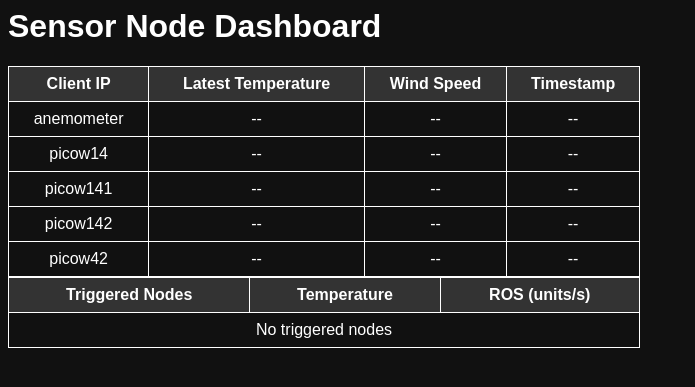
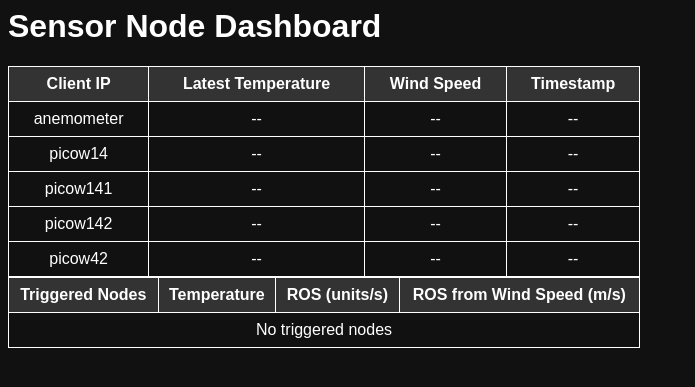
Before and after one commit to Josephine-Y/PraxisIII, a Flask app: page / in a window 1280 px wide. Shown: the top 387 px of the page, without its empty margins (0-695 px from the left). Run offline with Flask 3, Linux system fonts and the light colour scheme; data that the repository does not hold is empty; some libraries are stand-ins or nearby versions.

Commit message:
Add ROS calculated from wind speed

```diff
--- a/flask-api/app.py
+++ b/flask-api/app.py
@@ -107,7 +107,7 @@ def get_node_location(node):
     elif node == "picow142":
         return (0.0, 1.0)
     elif node == "picow42":
-        return (1.0, 1.0)
+        return (6.0, 6.0)
     else:
         return (0.0, 0.0)
 
@@ -120,6 +120,10 @@ def update_last_hot_times():
         return
     latest_data = latest_data.get_json()
 
+    COOLDOWN_SECONDS = 10
+
+    now = datetime.now(timezone.utc).timestamp()
+
     for node, values in latest_data.items():
         temp = values.get("temperature")
         ts = values.get("timestamp")
@@ -129,8 +133,13 @@ def update_last_hot_times():
         if temp >= TEMP_THRESHOLD:
             last_hot_time[node] = {"timestamp": ts, "temperature": temp}
         else:
-            # Remove node after falling below threshold
-            last_hot_time.pop(node, None)
+            # Cooldown period after a node falls below threshold before defaulting ros to 0
+            if node in last_hot_time:
+                last_seen = last_hot_time[node]["timestamp"]
+                if now - last_seen > COOLDOWN_SECONDS:
+                    last_hot_time.pop(node, None)
+
+
 
 # Calculate ROS
 def calculate_ros():
@@ -149,7 +158,7 @@ def calculate_ros():
         x1, y1 = get_node_location(node1)
         x2, y2 = get_node_location(node2)
         d = math.hypot(x2 - x1, y2 - y1)
-        dt = abs(t2 - t1)
+        dt = max(abs(t2 - t1), 0.001)  # avoid zero
         if dt == 0:
             return 0.0, 2, triggered_nodes
         ros = d / dt
@@ -170,6 +179,16 @@ def get_rate_of_spread():
     update_last_hot_times()
     rate_of_spread, hot_nodes_count, triggered_nodes_list = calculate_ros()
 
+    latest_data = get_latest_data()
+    if latest_data.status_code != 200:
+        print("Error fetching latest data")
+        return
+    latest_data = latest_data.get_json()
+    anemometer_data = latest_data.get("anemometer", {})
+    wind_speed = anemometer_data.get("wind_speed")
+
+    ros_wind = wind_speed * 0.1 if isinstance(wind_speed, (int, float)) else 0.0
+
     # Include triggered nodes and their latest temperatures
     triggered_nodes_info = [
         {"node": node, "temperature": last_hot_time[node]["temperature"]}
@@ -178,7 +197,8 @@ def get_rate_of_spread():
 
     return jsonify({
         "rate_of_spread": rate_of_spread,
-        "triggered_nodes": triggered_nodes_info
+        "triggered_nodes": triggered_nodes_info,
+        "ros_wind": ros_wind
     })
 
 # MQTT Callback Methods
--- a/flask-api/templates/webpage.html
+++ b/flask-api/templates/webpage.html
@@ -21,7 +21,7 @@
             </table>
 
             <table>
-                <tr><th>Triggered Nodes</th><th>Temperature</th><th>ROS (units/s)</th></tr>
+                <tr><th>Triggered Nodes</th><th>Temperature</th><th>ROS (units/s)</th><th>ROS from Wind Speed (m/s)</th></tr>
                 <tbody id="ros-body"></tbody>
             </table>
 
@@ -104,10 +104,11 @@
 
                         const ros = json.rate_of_spread.toFixed(2);
                         const triggeredNodes = json.triggered_nodes;
+                        const ros_wind = json.ros_wind.toFixed(2);
 
                         if (triggeredNodes.length === 0) {
                             const row = document.createElement('tr');
-                            row.innerHTML = `<td colspan="3">No triggered nodes</td>`;
+                            row.innerHTML = `<td colspan="4">No triggered nodes</td>`;
                             tbody.appendChild(row);
                             return;
                         }
@@ -127,7 +128,12 @@
                                 ? `<td rowspan="${triggeredNodes.length}">${ros}</td>`
                                 : '';
 
-                            row.innerHTML = nodeCell + tempCell + rosCell;
+                            // Fourth column: rate of spread from wind speed (merged for all rows)
+                            const windRosCell = index === 0
+                                ? `<td rowspan="${triggeredNodes.length}">${ros_wind}</td>`
+                                : '';
+
+                            row.innerHTML = nodeCell + tempCell + rosCell + windRosCell;
                             tbody.appendChild(row);
                         });
 
```
